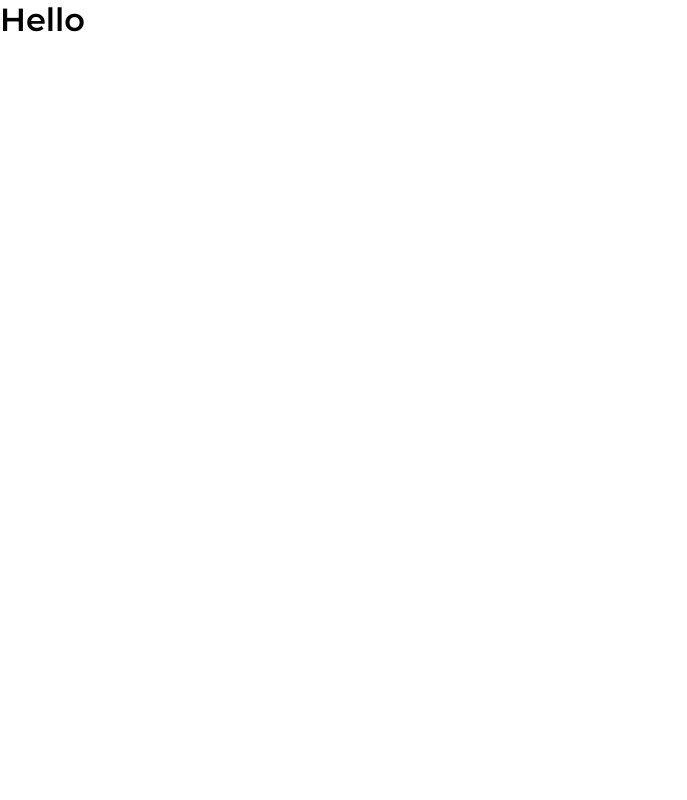
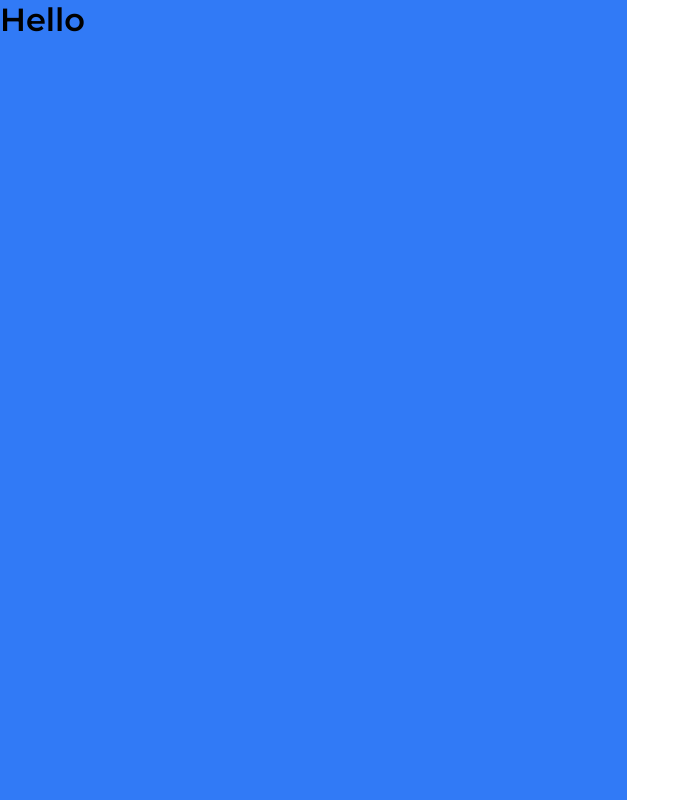
Before and after one commit to rabbykhairul/handy-front-end, a React (Create React App) app: page / in a window 1280 px wide. Shown: the whole page, without its empty margins (0-687 px from the left). Built offline with nearby package versions, Linux system fonts and the light colour scheme.

Commit message:
add blue background animation

```diff
--- a/src/index.css
+++ b/src/index.css
@@ -15,3 +15,30 @@ a:active {
   text-decoration: none;
   -webkit-tap-highlight-color: transparent;
 }
+
+#root {
+  width: 100%;
+  height: 100vh;
+  overflow-y: auto;
+}
+
+#root::before {
+  content: "";
+  height: 100vh;
+  position: absolute;
+  background: rgb(49, 122, 246);
+  top: 0vw;
+  z-index: -1;
+  opacity: 1;
+  animation: reduceToHalf 1.25s ease-in-out 1;
+  animation-fill-mode: forwards;
+}
+
+@keyframes reduceToHalf {
+  0% {
+    width: 100%;
+  }
+  100% {
+    width: 49%;
+  }
+}
```
